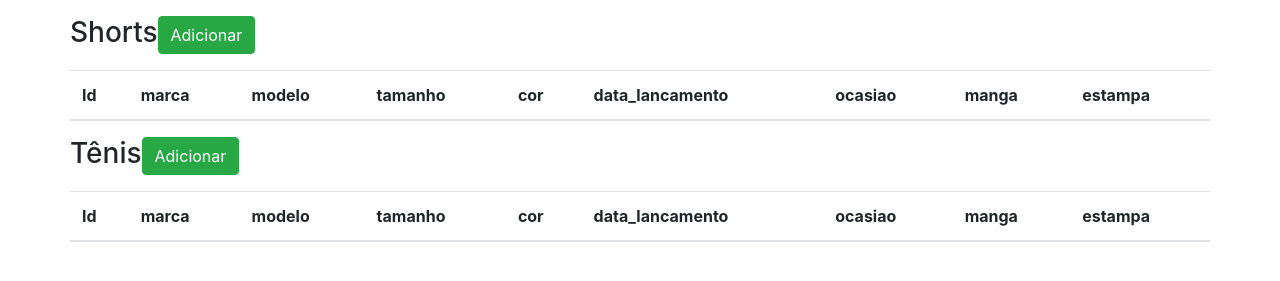
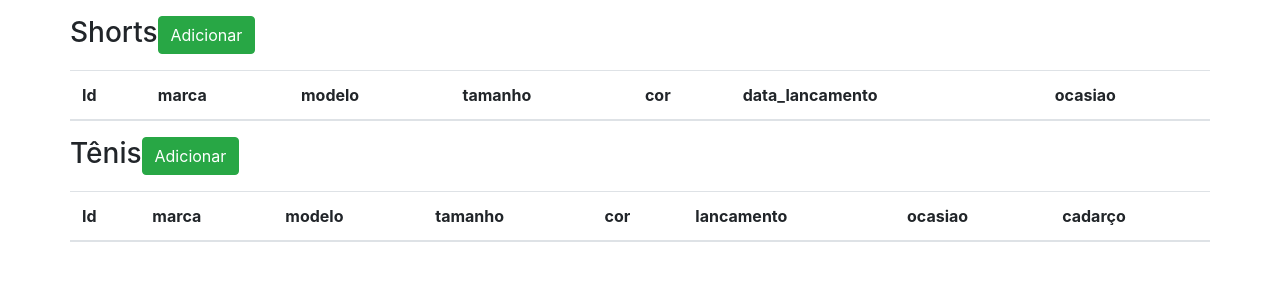
Before and after one commit to matheus-laurentino29/Final-Web-3, a PHP site: page / in a window 1280 px wide. Shown: the part 335-616 px from the top of the page. Run offline with PHP 8.4, Linux system fonts and the light colour scheme; tables that the repository leaves empty or names only in its code hold one stand-in row (values such as "Sample post"); lists and menus that the app fills with data are empty; some libraries are stand-ins or nearby versions.

Commit message:
Add files via upload

```diff
--- a/Loja/Produtos/Short.php
+++ b/Loja/Produtos/Short.php
@@ -12,13 +12,13 @@
 
 			$pdo = Conexao::conectar();
 
-			$sql = 'INSERT INTO conteudos(tipo,marca,modelo,tamanho,cor,data_lancamento,ocasiao,manga,estampa)
-					VALUES(?,?,?,?,?,?,?,?,?)';
+			$sql = 'INSERT INTO produtos(tipo,marca,modelo,tamanho,cor,data_lancamento,ocasiao)
+					VALUES(?,?,?,?,?,?,?)';
 
 			$q = $pdo->prepare($sql);
 
 			$q->execute(array('s',$short->marca, $short->modelo, $short->tamanho, $short->cor,
-             $short->data_lancamento, $short->ocasiao, $short->manga, $short->estampa));
+             $short->data_lancamento, $short->ocasiao));
 
 			Conexao::desconectar();
 
--- a/Loja/cadastroCamiseta.html
+++ b/Loja/cadastroCamiseta.html
@@ -19,8 +19,8 @@
 
             <div class="col-md-12 order-md-1">
                 <form class="needs-validation" action="cadastra.php" method="post">
+
                     <input type="hidden" name="tipo" value="c">
-                    <input type="hidden" name="cadarco" value=0>
 
                                         <!--Primeira coluna-->
                     <div class="row">
--- a/Loja/index.php
+++ b/Loja/index.php
@@ -80,8 +80,6 @@
                                 <th scope="col">cor</th>
                                 <th scope="col">data_lancamento</th>
                                 <th scope="col">ocasiao</th>
-                                <th scope="col">manga</th>
-                                <th scope="col">estampa</th>
                             </tr>
                         </thead>
                         <tbody>
@@ -92,18 +90,16 @@
                             foreach($pdo->query($sql)as $row)
                             {
                                 echo '<tr>';
-                                echo '<th scope="row">'. $row['id'] . '</th>';
+                                echo '<th scope="row">'. $row['idProduto'] . '</th>';
                                 echo '<td>'. $row['marca'] . '</td>';
                                 echo '<td>'. $row['modelo'] . '</td>';
                                 echo '<td>'. $row['tamanho'] . '</td>';
                                 echo '<td>'. $row['cor'] . '</td>';
                                 echo '<td>'. $row['data_lancamento'] . '</td>';
                                 echo '<td>'. $row['ocasiao'] . '</td>';
-                                echo '<td>'. $row['manga'] . '</td>';
-                                echo '<td>'. $row['estampa'] . '</td>';
 
                                 echo '<td width=250>';
-                                echo '<a class="btn btn-danger" href="excluir.php?id='.$row['id'].'">Excluir</a>';
+                                echo '<a class="btn btn-danger" href="excluir.php?id='.$row['idProduto'].'">Excluir</a>';
                                 echo '</td>';
                                 echo '</tr>';
                             }
@@ -129,10 +125,9 @@
                                 <th scope="col">modelo</th>
                                 <th scope="col">tamanho</th>
                                 <th scope="col">cor</th>
-                                <th scope="col">data_lancamento</th>
+                                <th scope="col">lancamento</th>
                                 <th scope="col">ocasiao</th>
-                                <th scope="col">manga</th>
-                                <th scope="col">estampa</th>
+                                <th scope="col">cadarço</th>
                             </tr>
                         </thead>
                         <tbody>
@@ -143,18 +138,17 @@
                             foreach($pdo->query($sql)as $row)
                             {
                                 echo '<tr>';
-                                echo '<th scope="row">'. $row['id'] . '</th>';
+                                echo '<th scope="row">'. $row['idProduto'] . '</th>';
                                 echo '<td>'. $row['marca'] . '</td>';
                                 echo '<td>'. $row['modelo'] . '</td>';
                                 echo '<td>'. $row['tamanho'] . '</td>';
                                 echo '<td>'. $row['cor'] . '</td>';
                                 echo '<td>'. $row['data_lancamento'] . '</td>';
                                 echo '<td>'. $row['ocasiao'] . '</td>';
-                                echo '<td>'. $row['manga'] . '</td>';
-                                echo '<td>'. $row['estampa'] . '</td>';
+                                echo '<td>'. $row['cadarco'] . '</td>';
 
                                 echo '<td width=250>';
-                                echo '<a class="btn btn-danger" href="excluir.php?id='.$row['id'].'">Excluir</a>';
+                                echo '<a class="btn btn-danger" href="excluir.php?id='.$row['idProduto'].'">Excluir</a>';
                                 echo '</td>';
                                 echo '</tr>';
                             }
```
Also changed, not shown: Loja/cadastra.php (+3 -4 lines), Loja/cadastroShorts.html (+0 -20 lines), Loja/cadastroTenis.html (+12 -9 lines).
